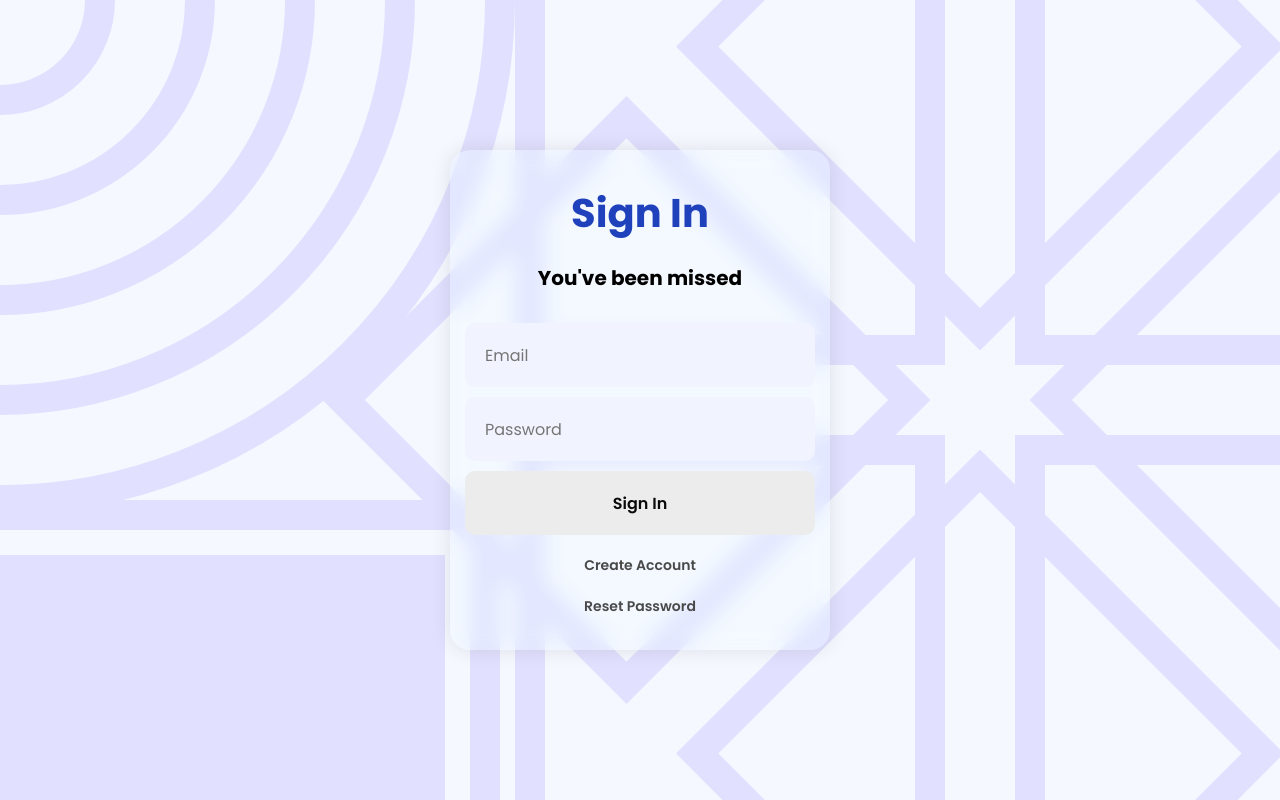
After one commit to reivaxFast/flask-app, a Flask app: page /login in a window 1280 px wide. The commit adds this page. Run offline with Flask 3, Linux system fonts and the light colour scheme; parts of the project's set-up code (start-up, migrations or seed data) failed here and were passed over.

Commit message:
Implement user registration, login, and password update features; enhance styling and layout with new CSS; add JavaScript for OTP input handling.

```diff
--- a/app.py
+++ b/app.py
@@ -155,7 +155,37 @@ class EventPhotos(db.Model):
 def home():
     if 'username' in session:
         return render_template('home.html', username=session['username'])
-    return render_template('login.html')
+    return redirect(url_for('login'))
+
+@app.route('/register', methods=['GET', 'POST'])
+def register():
+    if request.method == 'POST':
+        email = request.form['email']
+        username = request.form['username']
+        display_name = request.form['display_name']
+        password = request.form['password']
+        hashed_password = generate_password_hash(password, method='sha256')
+        new_user = User(email=email, username=username, display_name=display_name, password_hash=hashed_password)
+        db.session.add(new_user)
+        db.session.commit()
+        return redirect(url_for('login'))
+    return render_template('register.html')
+
+@app.route('/logout')
+def logout():
+    session.pop('username', None)
+    return redirect(url_for('home'))
+
+@app.route('/update_password', methods=['GET', 'POST'])
+def update_password():
+    if 'username' not in session:
+        return redirect(url_for('login'))
+    if request.method == 'POST':
+        password = request.form['password']
+        user = User.query.filter_by(username=session['username']).first()
+        user.update_password(password)
+        return redirect(url_for('home'))
+    return render_template('forgot_password.html')
 
 @app.route('/login', methods=['GET', 'POST'])
 def login():
--- a/static/css/main.css
+++ b/static/css/main.css
@@ -1,3 +1,152 @@
+* {
+    font-family: "Poppins", sans-serif;
+}
+
 body {
-    font-family: sans-serif;
+    margin: 0;
+    padding: 0;
+    background-color: #f6f8ff;
+    display: flex;
+    justify-content: center;
+    align-items: center;
+    height: 100vh;
 }
+
+#signIn {
+    display: flex;
+    justify-content: center;
+    align-items: center;
+    height: 100vh;
+    flex-direction: column;
+}
+.input {
+    width: 310px;
+    height: 24px;
+    padding: 20px;
+    margin-bottom: 10px;
+    border: none;
+    background-color: #F1F4FF;
+    color: #4b4b4b;
+    font-size: 16px;
+    border-radius: 10px;
+    font-weight: 400;
+    user-select: none;
+}
+
+.input:focus {
+    outline: #1F41BB solid 2px;
+}
+
+.button {
+    width: 350px;
+    height: 64px;
+    padding: 20px;
+    margin-bottom: 20px;
+    background-color: #ECECEC;
+    color: #0A0A0A;
+    border: none;
+    border-radius: 10px;
+    cursor: pointer;
+    font-weight: 600;
+    font-size: 16px;
+    transition: 0.1s;
+    user-select: none;
+}
+.button:hover {
+    background-color: #1F41BB;
+    color: white;
+    transition: 0.1s;
+}
+.button:active {
+    background-color: #ECECEC;
+    color: #0A0A0A;
+    transition: 0.1s;
+}
+.link {
+    margin-bottom: 20px;
+    font-size: 14px;
+    color: #494949;
+    font-weight: 600;
+    text-decoration: none;
+    user-select: none;
+}
+#ResetLink {
+    margin-bottom: 0px;
+}
+
+#SignLink {
+    margin-bottom: 0px;
+}
+.Title {
+    margin-top: 0px;
+    text-align: center;
+    font-size: 40px;
+    margin-bottom: 20px;
+    font-weight: bold;
+    color: #1F41BB;
+    background: none;
+    user-select: none;
+    width: 350px;
+}
+.Subtitle {
+    margin-top: 0px;
+    width: 350px;
+    font-size: 20px;
+    margin-bottom: 30px;
+    user-select: none;
+    text-align: center;
+}
+
+.background {
+    position: absolute;
+    top: 0;
+    left: 0;
+    z-index: -2;
+}
+
+form {
+    display: flex;
+    justify-content: center;
+    align-items: center;
+    flex-direction: column;
+}
+
+.cont {
+    width: 380px;
+    background: rgba(233, 255, 254, 0.2);
+    backdrop-filter: blur(10px);
+    -webkit-backdrop-filter: blur(10px);
+    z-index: -1;
+    border-radius: 20px;
+    position: absolute;
+    box-shadow: 0px 0px 20px rgba(0, 0, 0, 0.1);
+}
+
+#contSI {
+    height: 500px;
+}
+
+#contSU {
+    height: 584px;
+}
+#contFP {
+    height: 440px;
+}
+#contOTP {
+    height: 400px;
+}
+.otp {
+    width: 50px;
+    height: 64px;
+    padding: 20px;
+    margin: 3px;
+    margin-bottom: 20px;
+    text-align: center;
+    border: none;
+    background-color: #F1F4FF;
+    color: #4b4b4b;
+    font-size: 16px;
+    border-radius: 10px;
+    font-weight: 400;
+    user-select: none;
+}
--- /dev/null
+++ b/static/js/signIn.js
@@ -0,0 +1,22 @@
+
+const canvas = document.getElementById('background');
+const ctx = canvas.getContext('2d');
+canvas.width = window.innerWidth;
+canvas.height = window.innerHeight;
+ctx.strokeStyle = '#E1E1FF';
+ctx.fillStyle = '#E1E1FF';
+ctx.lineWidth = 30;
+for (let i = 0; i < 8; i++) {
+    ctx.save();
+    ctx.translate(canvas.width-300, canvas.height / 2);
+    ctx.rotate(Math.PI * i / 4);
+    ctx.strokeRect(50, 50, 400, 400);
+    ctx.restore();
+}
+for (let i = 0; i < 6; i++) {
+    ctx.beginPath();
+    ctx.arc(0, 0, i*100, 0, Math.PI*2);
+    ctx.stroke();
+}
+ctx.strokeRect(-15, canvas.height-285, 500, 300);
+ctx.fillRect(-15, canvas.height-245, 460, 300);
--- a/templates/base.html
+++ b/templates/base.html
@@ -4,6 +4,9 @@
     <meta charset="UTF-8">
     <meta name="viewport" content="width=device-width, initial-scale=1.0">
     <link rel="stylesheet" href="{{ url_for('static', filename='css/main.css') }}">
+    <link rel="preconnect" href="https://fonts.googleapis.com">
+    <link rel="preconnect" href="https://fonts.gstatic.com" crossorigin>
+    <link href="https://fonts.googleapis.com/css2?family=Poppins:ital,wght@0,100;0,200;0,300;0,400;0,500;0,600;0,700;0,800;0,900;1,100;1,200;1,300;1,400;1,500;1,600;1,700;1,800;1,900&display=swap" rel="stylesheet">
     {% block head %}{% endblock %}
 </head>
 <body>
--- /dev/null
+++ b/templates/login.html
@@ -0,0 +1,21 @@
+{% extends "base.html" %}
+{% block head %}
+    <title>Home Page</title>
+{% endblock %}
+
+{% block body %}
+    <canvas id="background" class="background"></canvas>
+    <div id="contSI" class="cont"></div>
+    <div id="signIn">
+        <h1 id="Title" class="Title">Sign In</h1>
+        <h2 id="Subtitle" class="Subtitle">You've been missed</h2>
+        <form action="{{ url_for('login') }}" method="post">
+            <input type="email" class="input" name="" id="SignInEmail" placeholder="Email" required>
+            <input type="password" class="input" name="" id="SignInPassword" placeholder="Password" required>
+            <input type="submit" value="Sign In" class="button" id="SignInButton" onclick="">
+        </form>
+        <a href="signUp.html" id="CreateLink" class="link">Create Account</a>
+        <a href="forgotPassword.html" id="ResetLink" class="link">Reset Password</a>
+    </div>
+    <script src="{{ url_for('static', filename='js/signIn.js') }}"></script>
+{% endblock %}
```
Also changed, not shown: static/js/forgotPassword.js (added, +24 -0 lines), static/js/otp.js (added, +41 -0 lines), static/js/signUp.js (added, +19 -0 lines), templates/index.html (deleted, +0 -10 lines).
